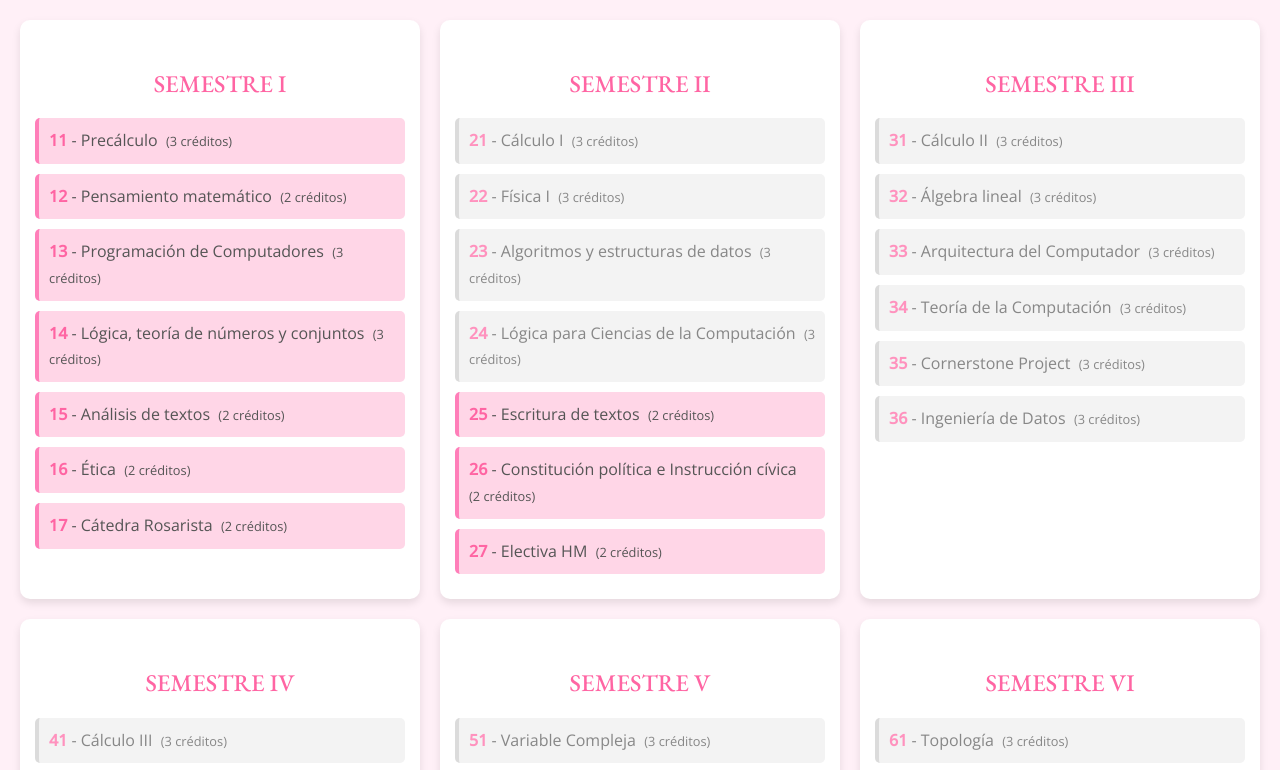
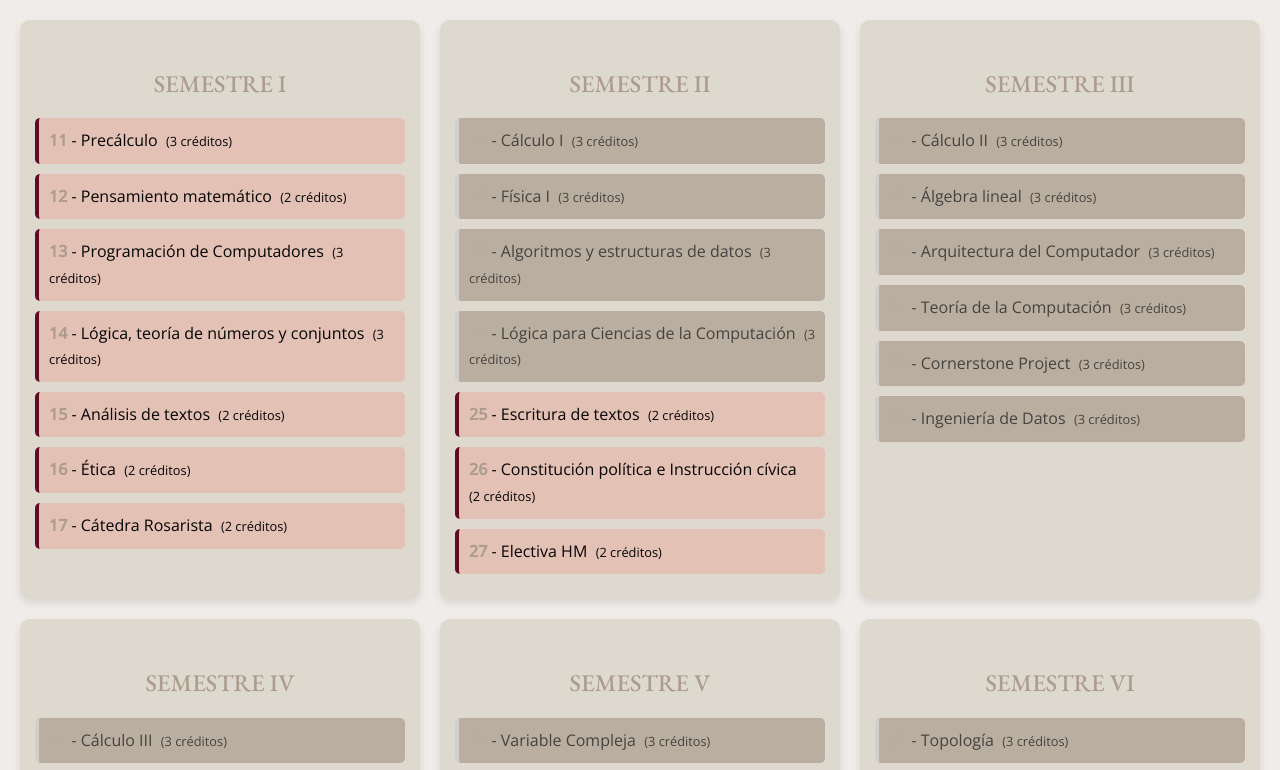
Before and after one commit to rubyary/MACC, a plain HTML site: page index.html in a window 1280 px wide. Shown: the part 121-891 px from the top of the page. Drawn offline with nearby package versions, Linux system fonts and the light colour scheme.

Commit message:
Update index.html

```diff
--- a/index.html
+++ b/index.html
@@ -8,15 +8,15 @@
         @import url('https://fonts.googleapis.com/css2?family=EB+Garamond:wght@400;500;600&family=Open+Sans:wght@300;400;500&display=swap');
 
         :root {
-            --primary-color: #ff7eb9;
-            --secondary-color: #ff65a3;
-            --light-pink: #ffd6e7;
-            --lighter-pink: #fff0f7;
-            --white: #ffffff;
-            --gray: #555555;
-            --light-gray: #eeeeee;
-            --blue-color: #4285f4;
-            --light-blue: #e6f0ff;
+            --primary-color: #610C27;  /* Rojo oscuro */
+            --secondary-color: #AC9C8D;  /* Beige oscuro */
+            --light-pink: #E3C1B4;      /* Beige rosado claro */
+            --lighter-pink: #EFECE9;    /* Beige muy claro */
+            --white: #DDD9CE;           /* Beige claro */
+            --gray: #050505;            /* Negro */
+            --light-gray: #AC9C8D;      /* Beige oscuro (más claro que el negro) */
+            --blue-color: #610C27;      /* Rojo oscuro (reemplazo de azul) */
+            --light-blue: #E3C1B4;     /* Beige rosado claro (reemplazo de azul claro) */
         }
 
         body {
```
